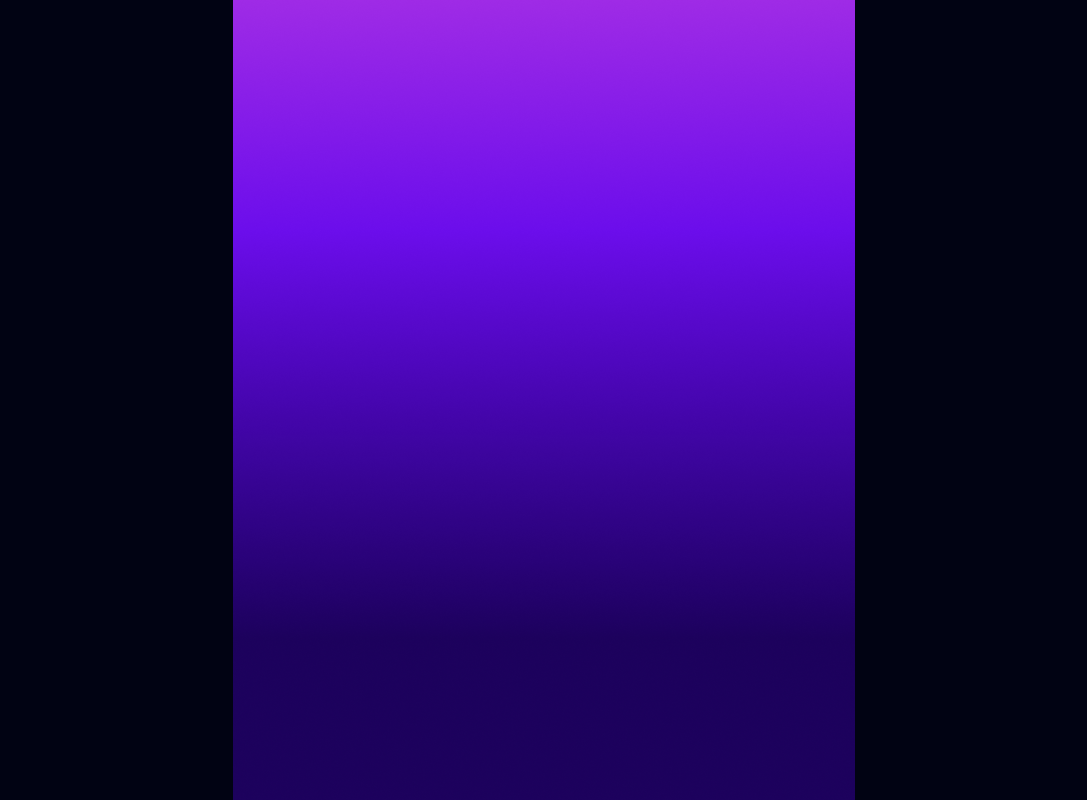
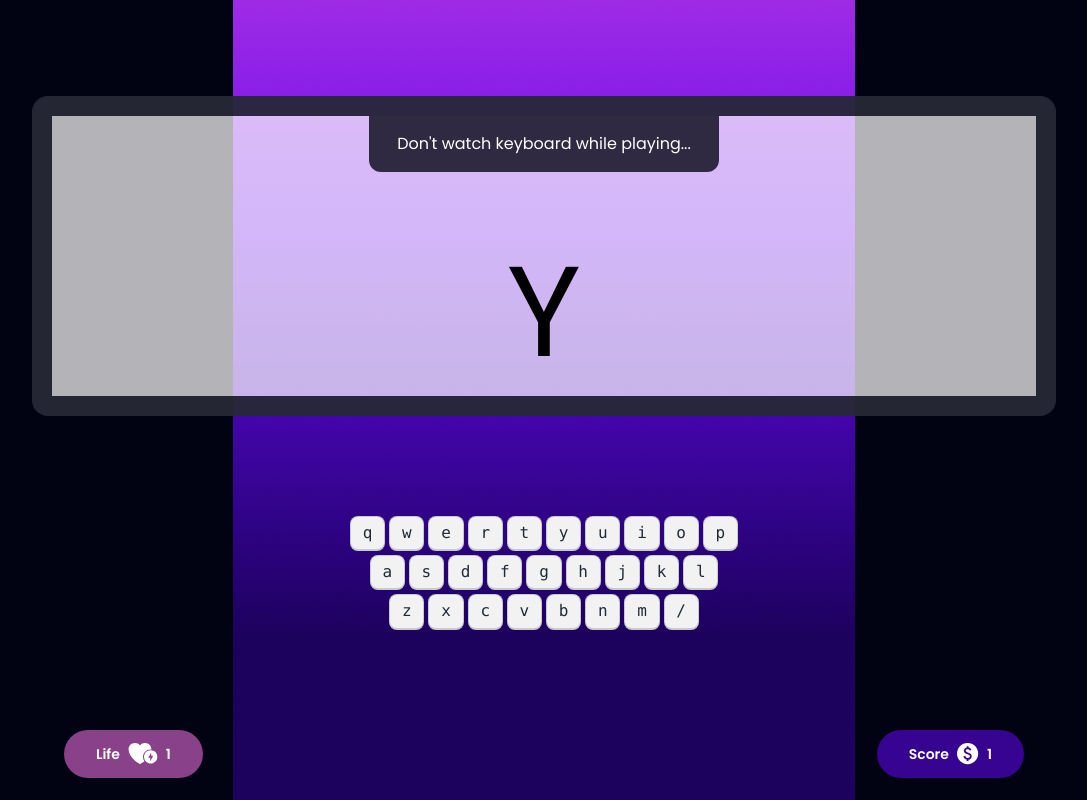
Before and after one commit to codewithsaidul/alphabet-clash-pro, a plain HTML site: page index.html in a window 1280 px wide. Shown: the whole page, without its empty margins (96-1183 px from the left). Drawn offline with nearby package versions, Linux system fonts and the light colour scheme.

Commit message:
PlayGround Screen Ui Completed

```diff
--- a/index.html
+++ b/index.html
@@ -32,15 +32,87 @@
 
         <!-- ============================ Play Ground Section Start =================================== -->
         <section class="playground">
-            <div>
+            <div class="flex flex-col items-center space-y-24">
+
+
                 <!-- ==================== Screen Start ======================= -->
+                <div class="mt-24">
+                    <div
+                        class="artboard artboard-horizontal phone-6 border-[20px] border-[#010313CC] bg-[#ffffffb3] rounded-2xl">
+
+                        <div class="flex justify-center">
+                            <p class="bg-[#2F2941] rounded-[0_0_12px_12px] text-white py-4 px-7">Don't watch keyboard  while playing...</p>
+                        </div>
+
+                        <div class="flex justify-center items-center h-full">
+                            <p class="text-9xl text-black">Y</p>
+                        </div>
+                    </div>
+                </div>
                 <!-- ==================== Screen End ======================= -->
 
 
                 <!-- ==================== Key-Board Start ======================= -->
+                <div>
+
+                    <!-- Key - Board Row 1 -->
+                    <div class="flex justify-center gap-1 my-1 w-full">
+                        <kbd class="kbd">q</kbd>
+                        <kbd class="kbd">w</kbd>
+                        <kbd class="kbd">e</kbd>
+                        <kbd class="kbd">r</kbd>
+                        <kbd class="kbd">t</kbd>
+                        <kbd class="kbd">y</kbd>
+                        <kbd class="kbd">u</kbd>
+                        <kbd class="kbd">i</kbd>
+                        <kbd class="kbd">o</kbd>
+                        <kbd class="kbd">p</kbd>
+                    </div>
+
+                    <!-- Key - Board Row 2 -->
+                    <div class="flex justify-center gap-1 my-1 w-full">
+                        <kbd class="kbd">a</kbd>
+                        <kbd class="kbd">s</kbd>
+                        <kbd class="kbd">d</kbd>
+                        <kbd class="kbd">f</kbd>
+                        <kbd class="kbd">g</kbd>
+                        <kbd class="kbd">h</kbd>
+                        <kbd class="kbd">j</kbd>
+                        <kbd class="kbd">k</kbd>
+                        <kbd class="kbd">l</kbd>
+                    </div>
+
+                    <!-- Key - Board Row 3 -->
+                    <div class="flex justify-center gap-1 my-1 w-full">
+                        <kbd class="kbd">z</kbd>
+                        <kbd class="kbd">x</kbd>
+                        <kbd class="kbd">c</kbd>
+                        <kbd class="kbd">v</kbd>
+                        <kbd class="kbd">b</kbd>
+                        <kbd class="kbd">n</kbd>
+                        <kbd class="kbd">m</kbd>
+                        <kbd class="kbd">/</kbd>
+                    </div>
+                </div>
                 <!-- ==================== Key-Board End ======================= -->
 
                 <!-- ==================== Life-Line Score Start ======================= -->
+                <div class="flex justify-between w-3/4">
+                    <!-- ========== Button 1 =================== -->
+                    <button class="btn bg-[#894189] hover:bg-[#894189] text-white px-8 rounded-full border-0 outline-none">
+                        Life
+                        <img src="./images/love.svg" alt="life line love image">
+                        <span>1</span>
+                    </button>
+
+
+                    <!-- ================= Button 2 ============== -->
+                    <button class="btn bg-[#360490] hover:bg-[#360490] text-white px-8 rounded-full border-0 outline-none">
+                        Score
+                        <img src="./images/dolar.svg" alt="life line love image">
+                        <span>1</span>
+                    </button>
+                </div>
                 <!-- ==================== Life-Line Score End ======================= -->
             </div>
         </section>
```
Also changed, not shown: images/dolar.svg (added), images/love.svg (added).
